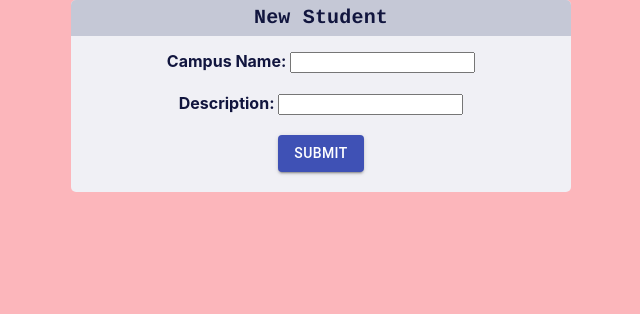
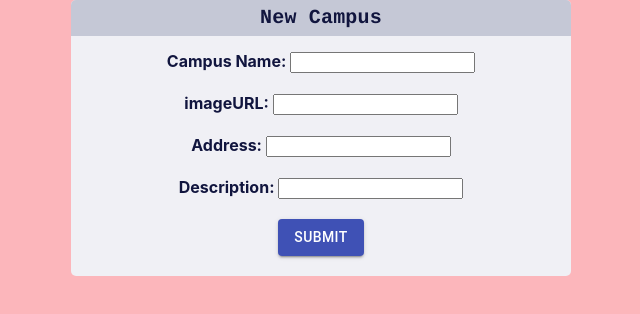
Before and after one commit to Jane23415/Web_Dev_Final_Project, a React (Create React App) app: page /newcampus in a window 1280 px wide. Shown: the top 314 px of the page, without its empty margins (319-959 px from the left). Built offline with nearby package versions, Linux system fonts and the light colour scheme.

Commit message:
adding imageURL and address

```diff
--- a/src/components/containers/NewCampusContainer.js
+++ b/src/components/containers/NewCampusContainer.js
@@ -11,8 +11,8 @@ class NewCampusContainer extends Component {
         super(props);
         this.state = {
           name: "",
-        //   imageURl: null,
-        //   address: "",
+          imageURL: "https://sdmny.hunter.cuny.edu/wp-content/uploads/2019/01/hunter-college-logo.png",
+          address: "",
           description: "",
           redirect: false,
           redirectId: null
@@ -31,8 +31,8 @@ class NewCampusContainer extends Component {
 
         let campus = {
             name: this.state.name,
-            // imageURL: this.state.imageURL,
-            // address: this.state.address,
+            imageURL: this.state.imageURL,
+            address: this.state.address,
             description: this.state.description
         };
 
@@ -40,8 +40,8 @@ class NewCampusContainer extends Component {
 
         this.setState({
           name: "",
-        //   imageURL: "",
-        //   address: "",
+          imageURL: "",
+          address: "",
           description: "",
           redirect: true,
           redirectId: newCampus.id
--- a/src/components/views/AllCampusesView.js
+++ b/src/components/views/AllCampusesView.js
@@ -20,7 +20,9 @@ const AllCampusesView = (props) => {
           <Link to={`/campus/${campus.id}`}>
             <h1>{campus.name}</h1>
           </Link>
-          <p>{campus.description}</p>
+          <p>ImageURL: {campus.imageURL}</p>
+          <p>Address: {campus.address}</p>
+          <p>Description: {campus.description}</p>
         </div>
       ))}
       <Link to={`newcampus`}>
--- a/src/components/views/NewCampusView.js
+++ b/src/components/views/NewCampusView.js
@@ -31,7 +31,7 @@ const useStyles = makeStyles( () => ({
 
 }));
 
-const NewStudentView = (props) => {
+const NewCampusView = (props) => {
   const {handleChange, handleSubmit } = props;
   const classes = useStyles();
 
@@ -40,7 +40,7 @@ const NewStudentView = (props) => {
       <div className={classes.formContainer}>
         <div className={classes.formTitle}>
           <Typography style={{fontWeight: 'bold', fontFamily: 'Courier, sans-serif', fontSize: '20px', color: '#11153e'}}>
-            New Student
+            New Campus
           </Typography>
         </div>
         <form style={{textAlign: 'center'}} onSubmit={(e) => handleSubmit(e)}>
@@ -49,15 +49,15 @@ const NewStudentView = (props) => {
           <br/>
           <br/>
 
-          {/* <label style={{color:'#11153e', fontWeight: 'bold'}}>imageURL: </label>
+          <label style={{color:'#11153e', fontWeight: 'bold'}}>imageURL: </label>
           <input type="url" name="imageURL" onChange={(e) => handleChange(e)} />
           <br/>
-          <br/> */}
+          <br/>
 
-          {/* <label style={{color:'#11153e', fontWeight: 'bold'}}>Address: </label>
+          <label style={{color:'#11153e', fontWeight: 'bold'}}>Address: </label>
           <input type="text" name="address" onChange={(e) => handleChange(e)} />
           <br/>
-          <br/> */}
+          <br/>
 
           <label style={{color:'#11153e', fontWeight: 'bold'}}>Description: </label>
           <input type="text" name="description" onChange={(e) => handleChange(e)} />
@@ -76,4 +76,4 @@ const NewStudentView = (props) => {
   )
 }
 
-export default NewStudentView;
+export default NewCampusView;
```
